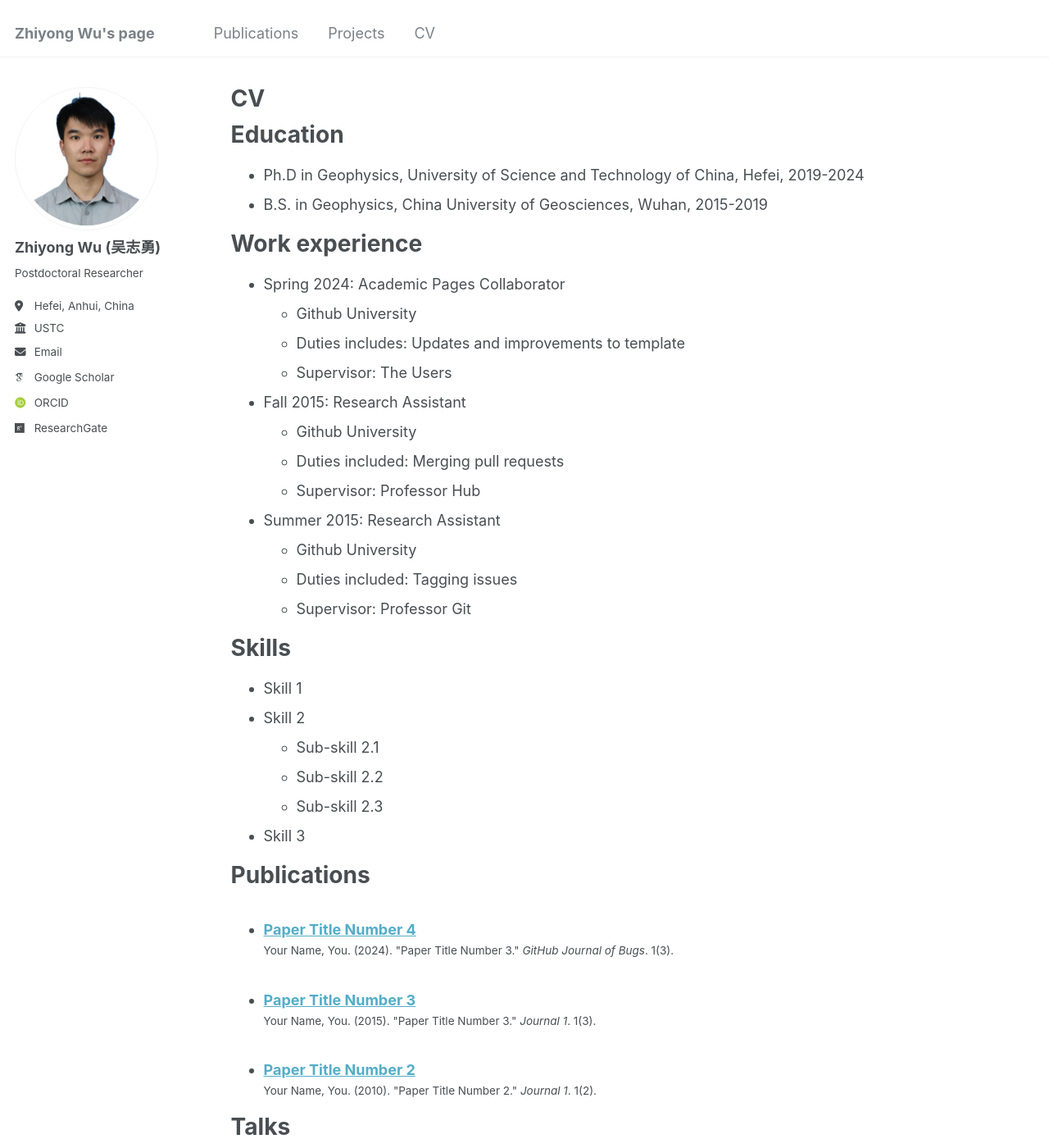
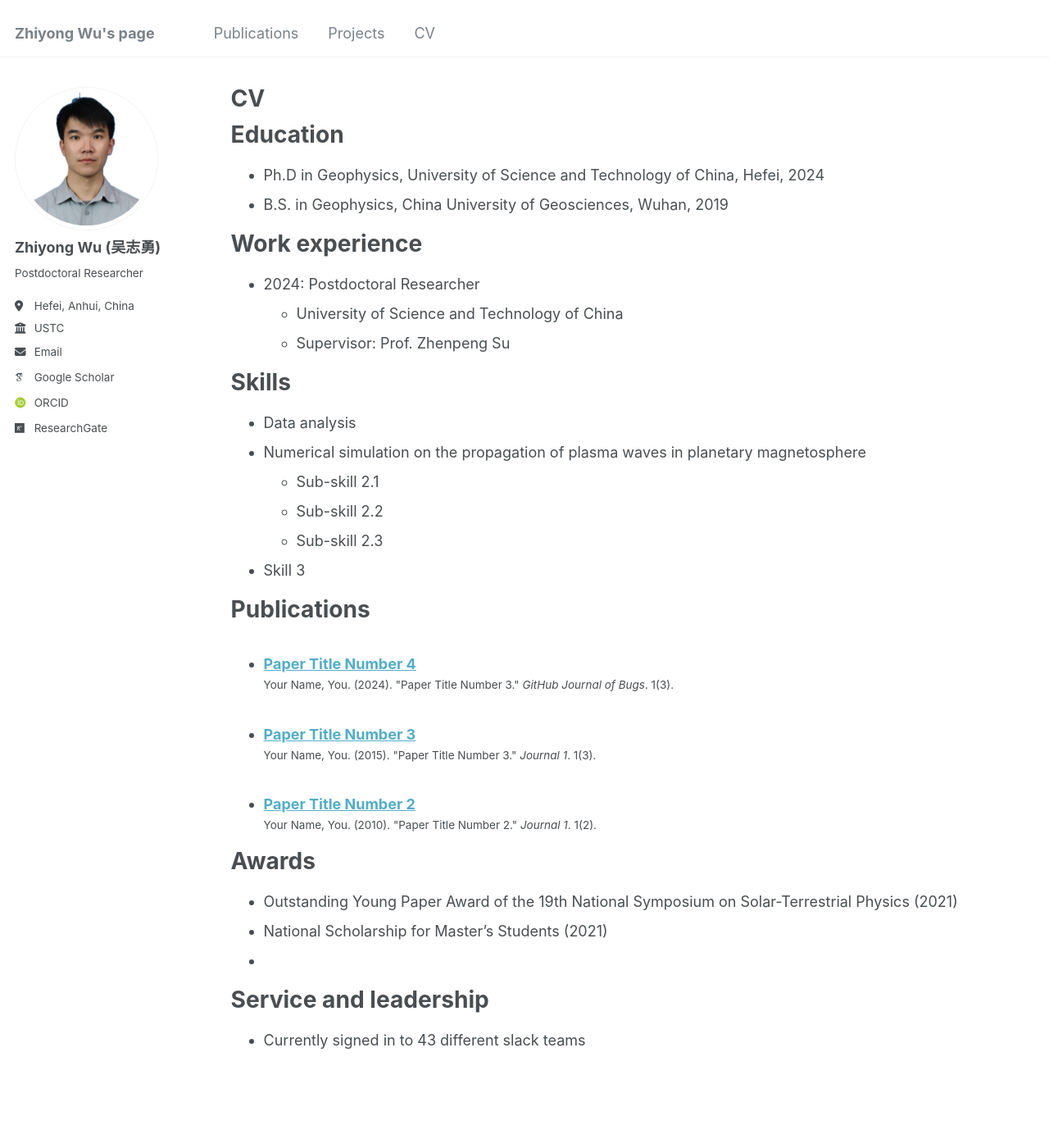
Before and after one commit to Z-Y-Wu/ZW-, a Jekyll site: the page built from _pages/cv.md, in a window 1280 px wide and 1400 px high. Shown: the whole window at 82% size. Built offline with Jekyll 4.4.1, drawn with Linux system fonts in a browser that asks for light colours; some web fonts are replaced; some of the changed text lies outside the part shown.

Commit message:
Update cv.md

```diff
--- a/_pages/cv.md
+++ b/_pages/cv.md
@@ -11,30 +11,19 @@ redirect_from:
 
 Education
 ======
-* Ph.D in Geophysics, University of Science and Technology of China, Hefei, 2019-2024
-* B.S. in Geophysics, China University of Geosciences, Wuhan, 2015-2019
+* Ph.D in Geophysics, University of Science and Technology of China, Hefei, 2024
+* B.S. in Geophysics, China University of Geosciences, Wuhan, 2019
 
 Work experience
 ======
-* Spring 2024: Academic Pages Collaborator
-  * Github University
-  * Duties includes: Updates and improvements to template
-  * Supervisor: The Users
-
-* Fall 2015: Research Assistant
-  * Github University
-  * Duties included: Merging pull requests
-  * Supervisor: Professor Hub
-
-* Summer 2015: Research Assistant
-  * Github University
-  * Duties included: Tagging issues
-  * Supervisor: Professor Git
+* 2024: Postdoctoral Researcher
+  * University of Science and Technology of China
+  * Supervisor: Prof. Zhenpeng Su
 
 Skills
 ======
-* Skill 1
-* Skill 2
+* Data analysis
+* Numerical simulation on the propagation of plasma waves in planetary magnetosphere
   * Sub-skill 2.1
   * Sub-skill 2.2
   * Sub-skill 2.3
@@ -46,17 +35,13 @@ Publications
     {% include archive-single-cv.html %}
   {% endfor %}</ul>
 
-Talks
+
+Awards
 ======
-  <ul>{% for post in site.talks reversed %}
-    {% include archive-single-talk-cv.html  %}
-  {% endfor %}</ul>
+* Outstanding Young Paper Award of the 19th National Symposium on Solar-Terrestrial Physics (2021)
+* National Scholarship for Master’s Students (2021)
+*
 
-Teaching
-======
-  <ul>{% for post in site.teaching reversed %}
-    {% include archive-single-cv.html %}
-  {% endfor %}</ul>
 
 Service and leadership
 ======
```
